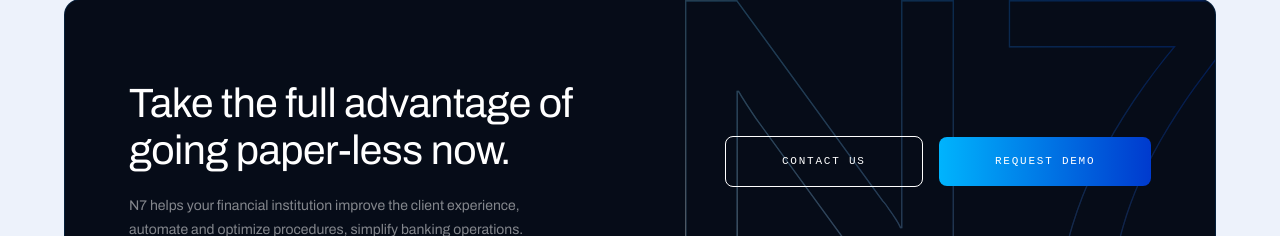
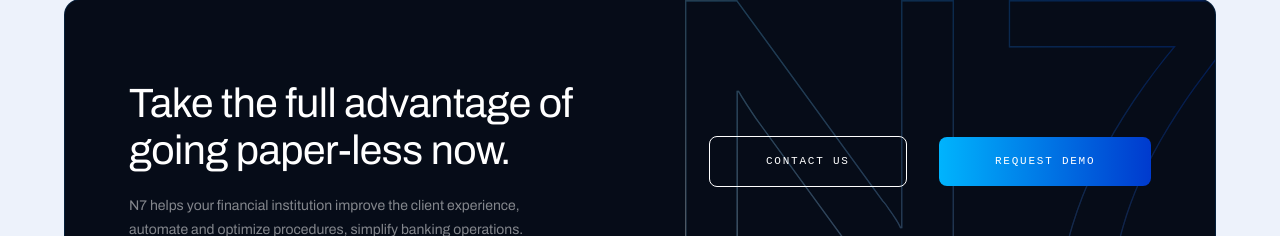
Before and after one commit to NeepunPatil57/Codelinear-Task, a React (Vite) app: page / in a window 1280 px wide. Shown: the part 6380-6616 px from the top of the page. Built offline with nearby package versions, Linux system fonts and the light colour scheme; a web font is replaced by a local one.

Commit message:
feat: adjust button gap in DigitalBankingSection for improved layout consistency

```diff
--- a/src/components/DigitalBankingSection.tsx
+++ b/src/components/DigitalBankingSection.tsx
@@ -253,7 +253,7 @@ export default function DigitalBankingSection() {
               N7 helps your financial institution improve the client experience,<br />automate and optimize procedures, simplify banking operations.
             </p>
           </div>
-          <div className="relative z-10 flex flex-col lg:flex-row gap-4 lg:ml-auto items-center w-full lg:w-auto">
+          <div className="relative z-10 flex flex-col lg:flex-row gap-8 lg:ml-auto items-center w-full lg:w-auto">
             <Button variant="outline" className="w-[240px] lg:w-auto text-center">Contact Us</Button>
             <Button variant="primary" className="w-[240px] lg:w-auto text-center">Request Demo</Button>
           </div>
```
